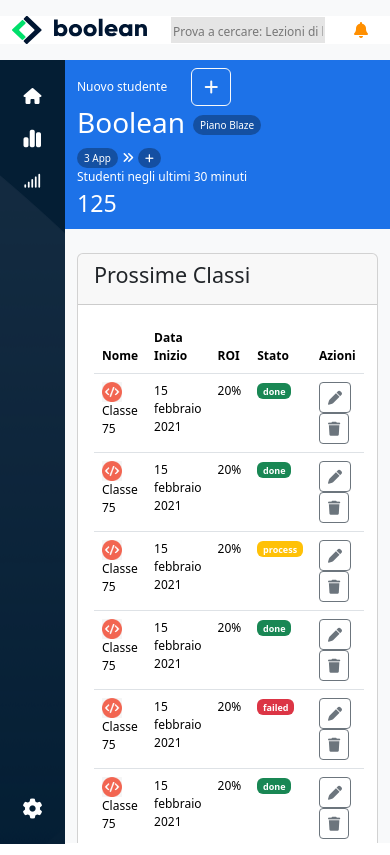
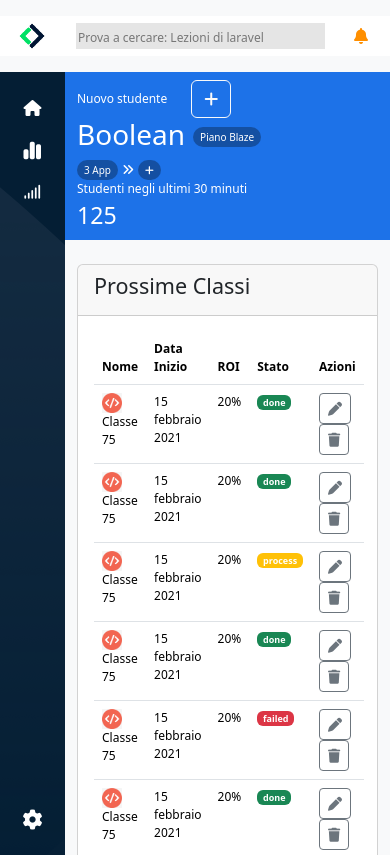
Before and after one commit to emilianoaprile/html-css-bootstrap-dashboard, a plain HTML site: page index.html in a window 390 px wide. Drawn offline with nearby package versions, Linux system fonts and the light colour scheme.

Commit message:
FIXED - eliminated col header

```diff
--- a/css/app.css
+++ b/css/app.css
@@ -16,6 +16,12 @@
 .navbar_top{
     background-color: white;
 }
+
+.logo_mobile {
+    height: 40px;
+    width: 100%;
+}
+
 .navbar_top_search {
     background-color: #e5e5e5;
     border-radius: 5px;
@@ -113,6 +119,7 @@
 
 td > img {
     width: 20px;
+    height: 20px;
 }
 
 .table_icons {
--- a/index.html
+++ b/index.html
@@ -22,7 +22,8 @@
                     <div class="col-auto">
                         <div class="navbar_top_logo">
                             <a class="navbar-brand" href="#">
-                                <img src="./img/logo.svg" alt="Boolean" width="135">
+                                <img class="d-none d-md-block" src="./img/logo.svg" alt="Boolean" width="135">
+                                <img class="logo_mobile d-block d-md-none" src="./img/mobile-logo.png" alt="Boolean">
                             </a>
                         </div>
                     </div>
@@ -70,10 +71,10 @@
 
         <div class="app_content d-flex flex-grow-1">
             <header class="side_bar flex-shrink-0 text-white py-4">
-                <!-- Nav menu - side -->
+                <!-- Nav menu - side START -->
                 <nav class="navbar_side d-flex flex-column align-items-center">
-                    <div class="col-auto flex-grow-1">
-                        <ul class="navbar_side-menu list-unstyled m-0">
+
+                    <ul class="navbar_side-menu flex-grow-1 list-unstyled m-0">
                         <li class="navbar_side-menu-items">
                             <div class="icon_wrapper">
                                 <i class="fa-solid fa-house"></i>
@@ -84,7 +85,8 @@
                             <div class="icon_wrapper">
                                 <i class="fa-solid fa-chart-simple fa-lg"></i>
                             </div>
-                                <div class="navbar_side-text d-none d-md-block">Stats<icon-wrapper </li>
+                            <div class="navbar_side-text d-none d-md-block">Stats</div>
+                        </li>
                         <li class="navbar_side-menu-items">
                             <div class="icon_wrapper">
                                 <i class="fa-solid fa-signal fa-sm"></i>
@@ -92,9 +94,9 @@
                             <div class="navbar_side-text d-none d-md-block">Signals</div>
                         </li>
                     </ul>
-                    </div>
 
-                    <div class="col-auto d-flex m-0">
+
+                    <div class="d-flex m-0">
                         <div class="icon_wrapper">
                             <i class="fa-solid fa-gear fa-lg"></i>
                         </div>
@@ -104,10 +106,12 @@
                     </div>
 
                 </nav>
+            </header>
+            <!-- Nav menu - side END -->
 
-            </header>
+            <!-- Main content START -->
             <main class="main_content flex-grow-1">
-                <!-- Main content -->
+
                 <div class="main_content-header py-2 text-white">
                     <div class="container-fluid">
                         <div class="row">
@@ -347,6 +351,7 @@
                                 </div>
                             </div>
 
+                            <!-- FAQs START -->
                             <div class="faq mt-4">
                                 <div class="card">
                                     <div class="card-header">
@@ -403,8 +408,11 @@
                                     </div>
                                 </div>
                             </div>
+                            <!-- FAQs END -->
 
                         </div>
+
+                        <!-- TODO START -->
                         <div class="col-12 col-lg-4">
                             <div class="todo mt-4">
                                 <div class="card">
@@ -433,13 +441,16 @@
                                     </ul>
                                 </div>
                             </div>
+                            <!-- TODO END -->
 
+                            <!-- STATISTICHE START -->
                             <div class="statistiche mt-4">
                                 <div class="card">
                                     <img src="./img/stats.jpeg" class="card-img-top" alt="...">
                                     <div class="card-body">
                                         <h6 class="card-title">Utenti attivi</h6>
-                                        <p class="card-text ms_card-text">Lista degli utenti attivi in piattaforma nell'ultimo mese</p>
+                                        <p class="card-text ms_card-text">Lista degli utenti attivi in piattaforma
+                                            nell'ultimo mese</p>
                                     </div>
                                     <ul class="list-group list-group-flush">
                                         <li class="list-group-item ms_card-text">Gennaio: 1200</li>
@@ -451,10 +462,13 @@
                                     </div>
                                 </div>
                             </div>
-
+                            <!-- STATISTICHE END -->
                         </div>
                     </div>
+                </div>
+                 <!-- Main content - cards END -->
             </main>
+            <!-- Main content END -->
 
         </div>
 
```
Lines whose indentation alone changed are shown as unchanged.
